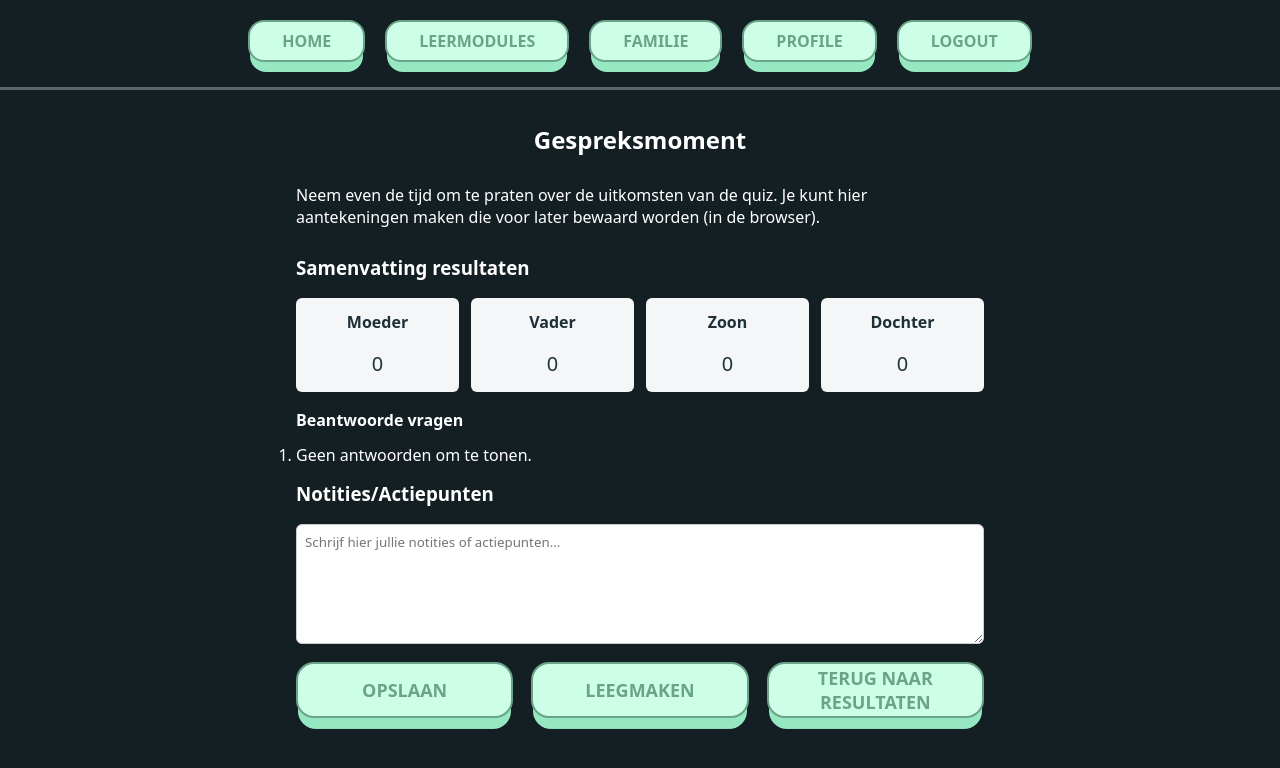
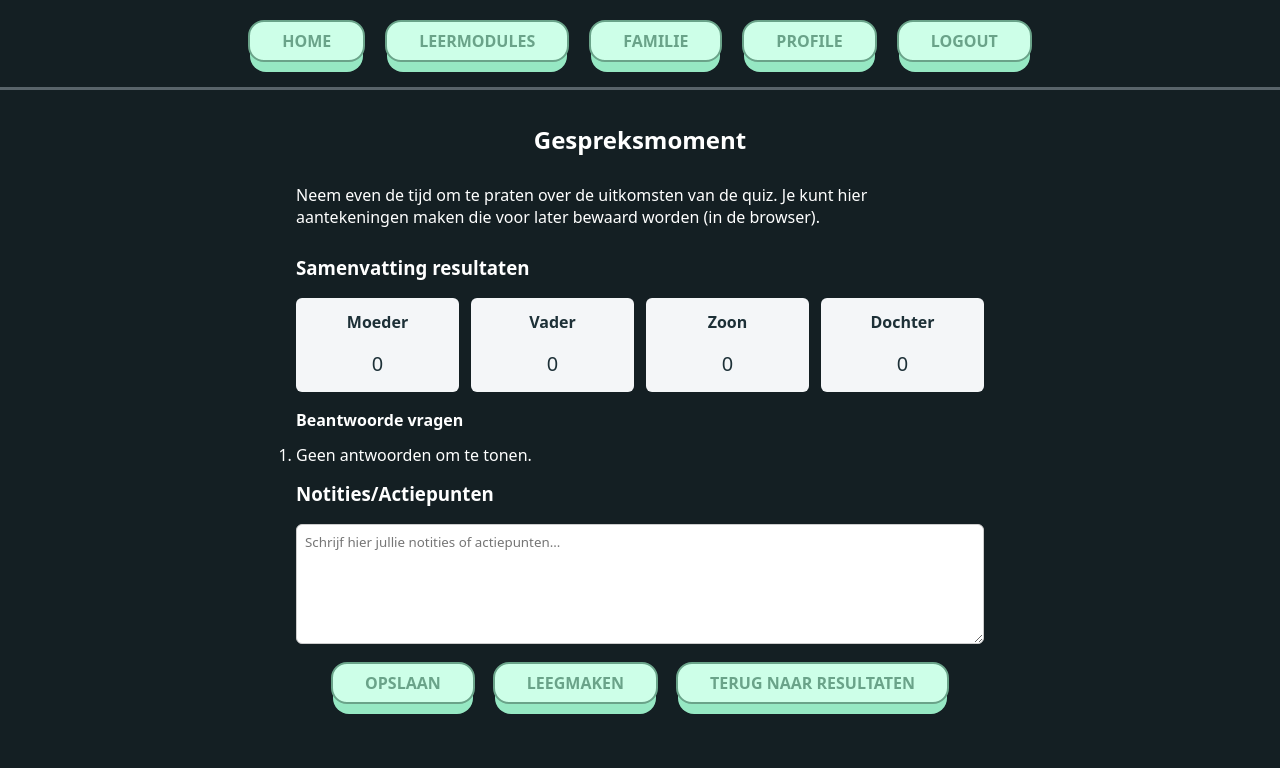
Before and after one commit to BryanBooij/TLE-3, a React (Vite) app: page /quiz/talk in a window 1280 px wide. Shown: the top 768 px of the page. Built offline with nearby package versions, Linux system fonts and the light colour scheme; sample sign-in values are in the browser's storage; a web font is replaced by a local one.

Commit message:
fixed buttons

```diff
--- a/src/quiz-data/quiz.css
+++ b/src/quiz-data/quiz.css
@@ -71,19 +71,7 @@
   flex-wrap: wrap;
 }
 
-.quiz-page .big-button,
-.results-container .big-button,
-.quiz-talk-container .big-button {
-  display: inline-flex;
-  align-items: center;
-  justify-content: center;
 
-  width: 220px;
-  height: 56px;
-
-  text-align: center;
-  box-sizing: border-box;
-}
 
 @media (max-width: 500px) {
   .results-chart { gap: 12px; }
@@ -257,49 +245,4 @@
   justify-content: center;
 }
 
-/* Ensure BigButtons inside the talk notes actions match the unified BigButton visuals */
-.talk-note-actions > button.big-button,
-.talk-note-actions > button.big-button * {
-  color: rgb(106,163,137) !important;
-}
-
-.talk-note-actions > button.big-button {
-  border: 2px solid rgb(106,163,137) !important;
-  background: rgb(205,255,232) !important;
-  display: inline-flex !important;
-  align-items: center !important;
-  justify-content: center !important;
-  text-align: center !important;
-  font-weight: 700 !important;
-  text-transform: uppercase !important;
-  box-sizing: border-box !important;
-  width: 220px !important;
-  height: 56px !important;
-  padding: 0 22px !important;
-  line-height: normal !important;
-  font-size: 18px !important;
-  border-radius: 1em !important;
-  z-index: 2 !important;
-  transform: none !important;
-  box-shadow: none !important;
-}
-
-.talk-note-actions > button.big-button::before {
-  transform: translate3d(0, 0.72em, -1em) !important;
-  background: rgb(150,232,195) !important;
-  z-index: 1 !important;
-  height: 100% !important;
-  width: 100% !important;
-  left: 0 !important;
-}
-
 .talk-note-actions { overflow: visible; display: flex; justify-content: center; align-items: center; gap: 18px; }
-
-@media (max-width: 500px) {
-  .talk-note-actions > button.big-button {
-    width: 140px !important;
-    height: 44px !important;
-    padding: 0 12px !important;
-    font-size: 14px !important;
-  }
-}
```
